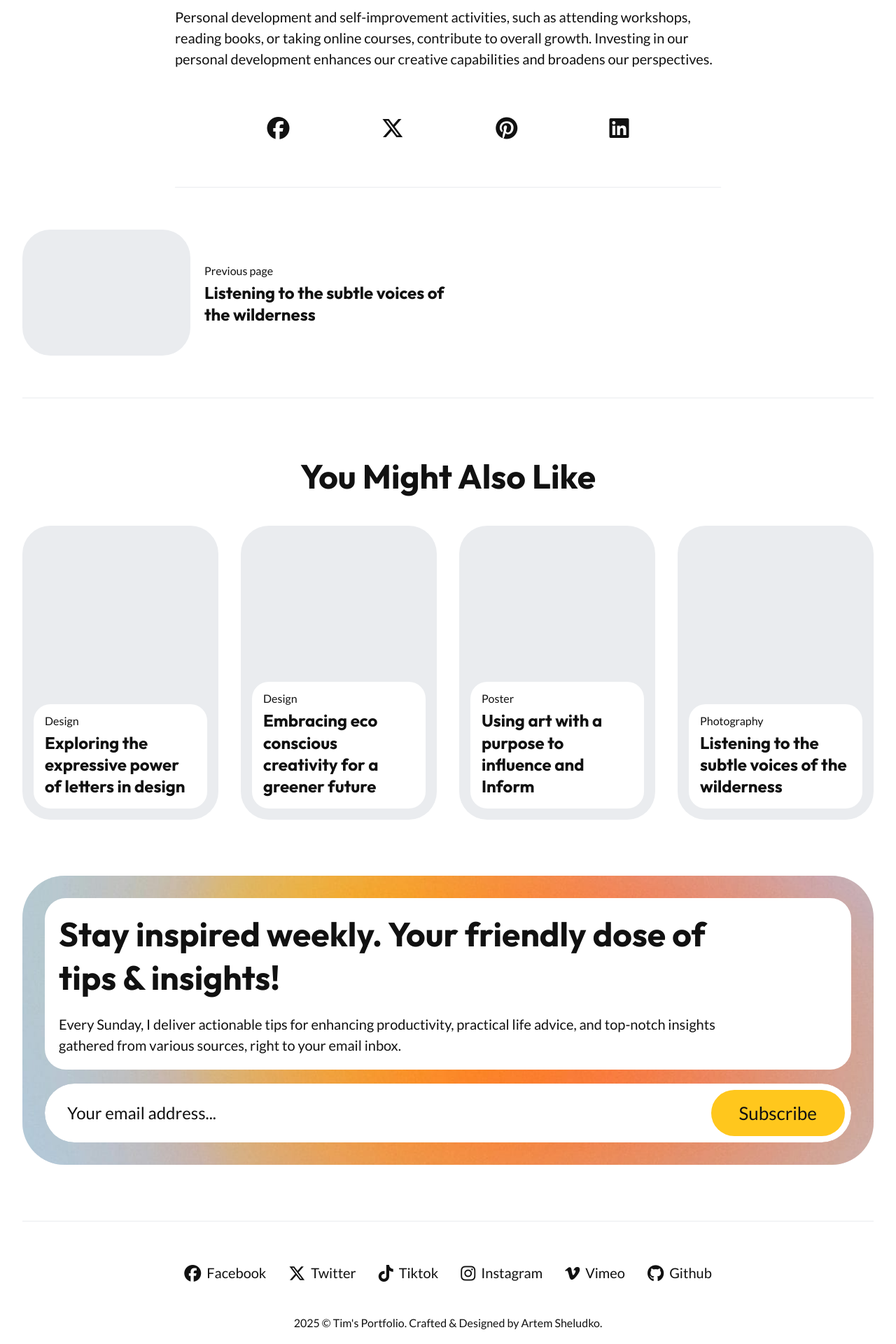
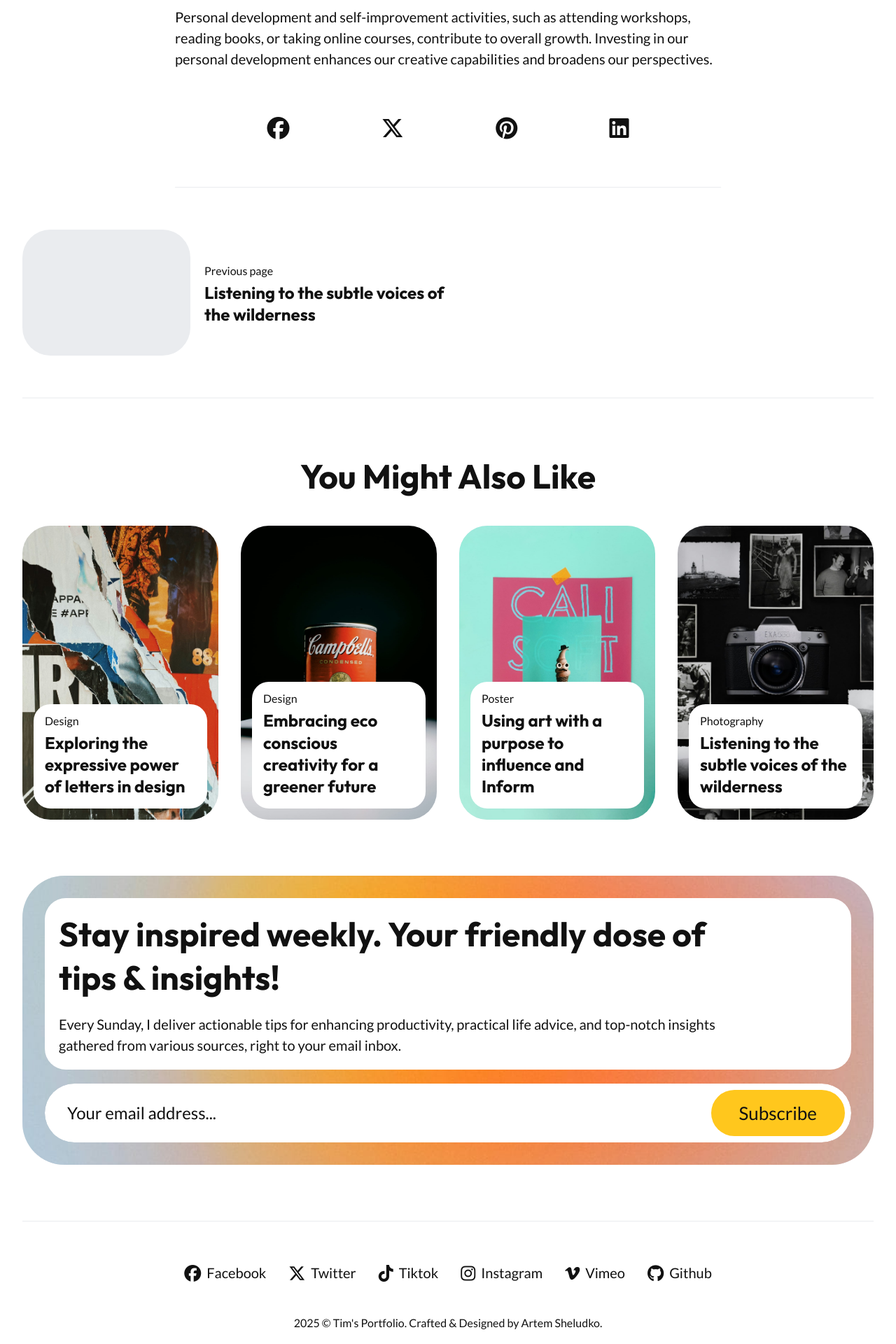
Before and after one commit to TimothyBunker/TimBunkerPortfolio, a Jekyll site: the page built from _projects/celebrating-modern-legends-through-striking-poster-art.md, in a window 1280 px wide. Shown: the part 3966-5886 px from the top of the page at 70% size. Built offline with Jekyll 4.4.1, drawn with Linux system fonts in a browser that asks for light colours.

Commit message:
Update project.html

```diff
--- a/_layouts/project.html
+++ b/_layouts/project.html
@@ -8,7 +8,7 @@ layout: default
     <div class="project-page__left">
       {% if page.image %}
       <div class="project-page__image">
-        <img class="lazy" data-src="/TimBunkerPortfolio{{ page.image }}" alt="{{ page.title }}">
+        <img class="lazy" data-src="{{ page.image | relative_url }}" alt="{{ page.title }}">
       </div>
       {% endif %}
       {% if page.image_caption %}
@@ -52,15 +52,15 @@ layout: default
       {% if project.url != page.url %}
       <article class="project col col-3 col-d-6 col-t-12">
         <div class="project-content">
-          <a href="/TimBunkerPortfolio{{ project.url }}" class="project__image">
-            <img class="lazy" data-src="/TimBunkerPortfolio{{ project.image }}" alt="{{ project.title }}">
+          <a href="{{ project.url }}" class="project__image">
+            <img class="lazy" data-src="{{ project.image }}" alt="{{ project.title }}">
           </a>
           <div class="project__info">
             {% if project.label %}
               <div class="project__label">{{ project.label }}</div>
             {% endif %}
             <h2 class="project__title">
-              <a href="/TimBunkerPortfolio{{ project.url }}">{{ project.title }}</a>
+              <a href="{{ project.url }}">{{ project.title }}</a>
             </h2>
           </div>
         </div>
```
